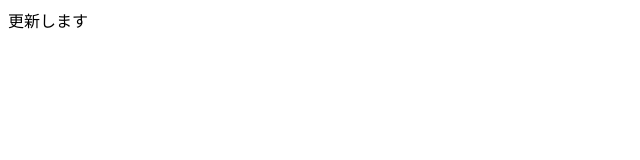
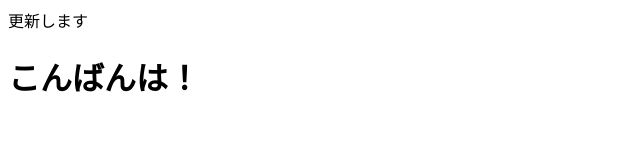
Before and after one commit to daikinaka/yesGit, a plain HTML site: page index.html in a window 1280 px wide. Shown: the whole page, without its empty margins (0-640 px from the left). Drawn offline with Linux system fonts and the light colour scheme.

Commit message:
更新です！

```diff
--- a/index.html
+++ b/index.html
@@ -8,5 +8,6 @@
 </head>
 <body>
     更新します
+    <h1>こんばんは！</h1>
 </body>
 </html>
```
